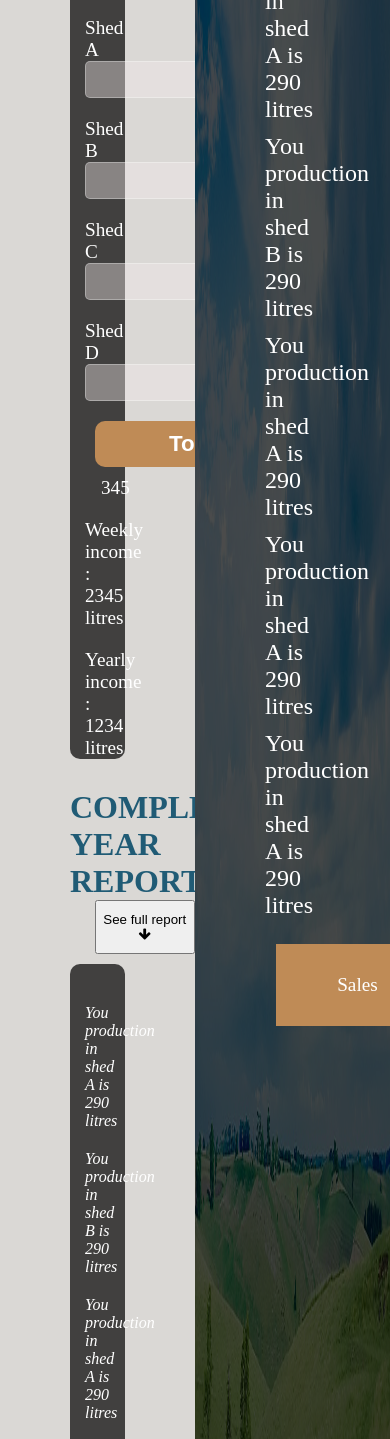
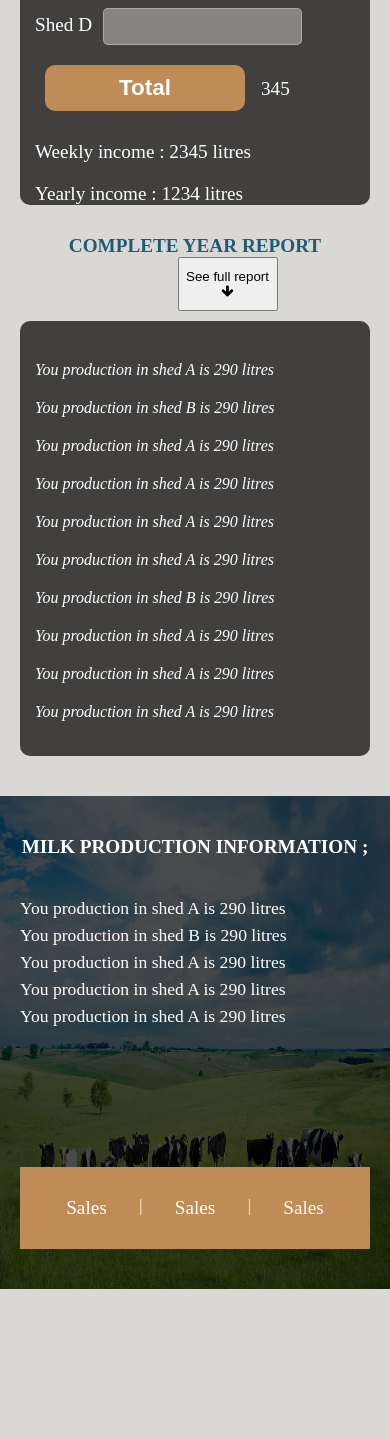
Before and after one commit to SheeTabz/Dairy-Business, a plain HTML site: page assets/html/products.html in a window 390 px wide. Shown: the part 282-1721 px from the top of the page. After the commit the page ends 1571 px from the top, so only its background shows below. Drawn offline with Linux system fonts and the light colour scheme.

Commit message:
Add media query to the products page

```diff
--- a/assets/css/products.css
+++ b/assets/css/products.css
@@ -123,7 +123,7 @@ form,.listRep{
 
 }
 .float{
-    float: left;
+
     background-color: #BF8B56;
     width: 500px;
     display: flex;
@@ -137,3 +137,43 @@ form,.listRep{
     font-size: 1.2rem;
 
 }
+
+/* MEDIA QUERY */
+@media screen and (max-width:1280px){
+    .left>h1, .inner>h1, .report>h1{
+       font-size:1.5rem;
+    }
+    .float{
+
+        width: 400px;
+        padding: 30px;
+        margin-left: 0;
+    }
+}
+@media screen and (max-width:1000px){
+    .content{
+        margin: 40px 20px;
+    }
+    .float{
+         width: 100%;
+         margin: 40% 0px 0px;
+
+    }
+    .inner ul li{
+        font-size: 1.3rem;
+      }
+}
+
+@media screen  and (max-width:570px){
+    .container{
+        display: flex;
+        flex-direction: column;
+    }
+    .left>h1, .inner>h1, .report>h1{
+        font-size:1.2rem;
+     }
+     .inner ul li{
+        font-size: 1.1rem;
+        margin-top: 6px;
+      }
+}
```
